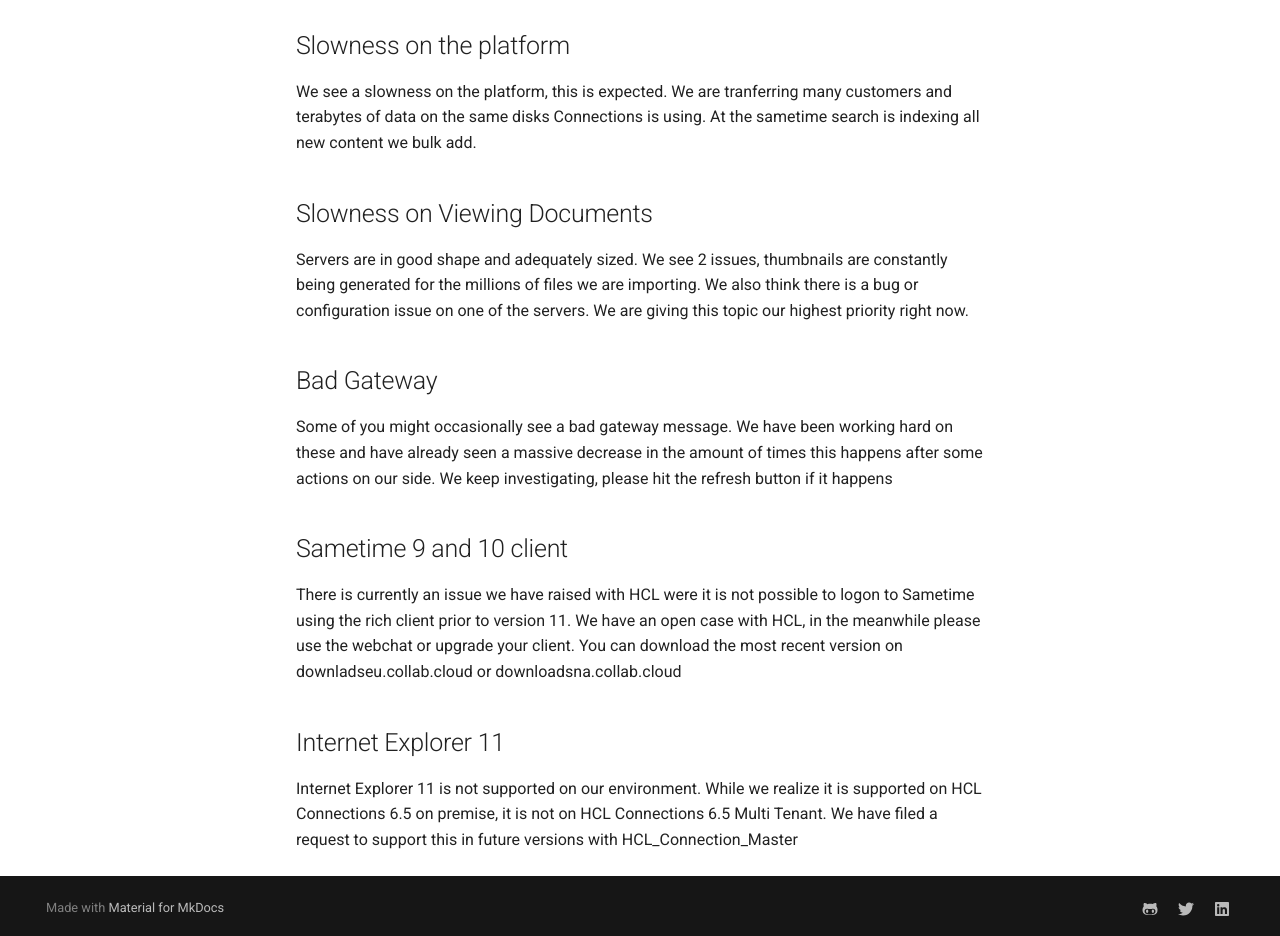
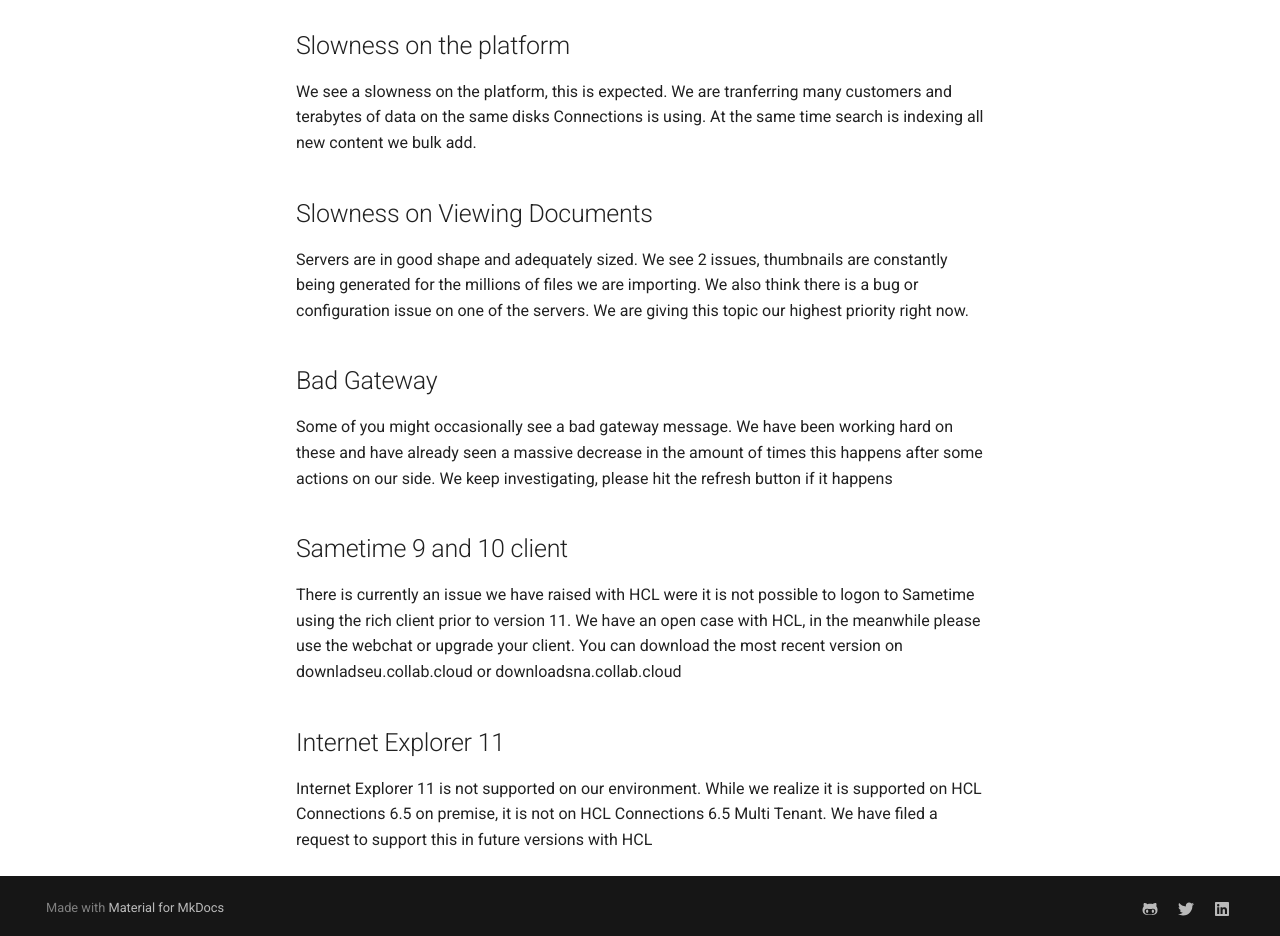
Before and after one commit to collabdotcloud/docs.collab.cloud, an MkDocs documentation site: the page built from docs/help/known-issues.md, in a window 1280 px wide and 1257 px high. Shown: the part 317-1253 px from the top of the window. Built offline with MkDocs 1.6.1 and Material for MkDocs 9.7.7, drawn with Linux system fonts in a browser that asks for light colours.

Commit message:
Update known-issues.md

```diff
--- a/docs/help/known-issues.md
+++ b/docs/help/known-issues.md
@@ -5,7 +5,7 @@
 ---
 
 ## Slowness on the platform
-We see a slowness on the platform, this is expected. We are tranferring many customers and terabytes of data on the same disks Connections is using. At the sametime search is indexing all new content we bulk add.
+We see a slowness on the platform, this is expected. We are tranferring many customers and terabytes of data on the same disks Connections is using. At the same time search is indexing all new content we bulk add.
 
 ##Slowness on Viewing Documents
 Servers are in good shape and adequately sized. We see 2 issues, thumbnails are constantly being generated for the millions of files we are importing. We also think there is a bug or configuration issue on one of the servers. We are giving this topic our highest priority right now.
@@ -17,4 +17,4 @@
 There is currently an issue we have raised with HCL were it is not possible to logon to Sametime using the rich client prior to version 11. We have an open case with HCL, in the meanwhile please use the webchat or upgrade your client. You can download the most recent version on downladseu.collab.cloud or downloadsna.collab.cloud
 
 ##Internet Explorer 11
-Internet Explorer 11 is not supported on our environment. While we realize it is supported on HCL Connections 6.5 on premise, it is not on HCL Connections 6.5 Multi Tenant. We have filed a request to support this in future versions with HCL_Connection_Master
+Internet Explorer 11 is not supported on our environment. While we realize it is supported on HCL Connections 6.5 on premise, it is not on HCL Connections 6.5 Multi Tenant. We have filed a request to support this in future versions with HCL
```
